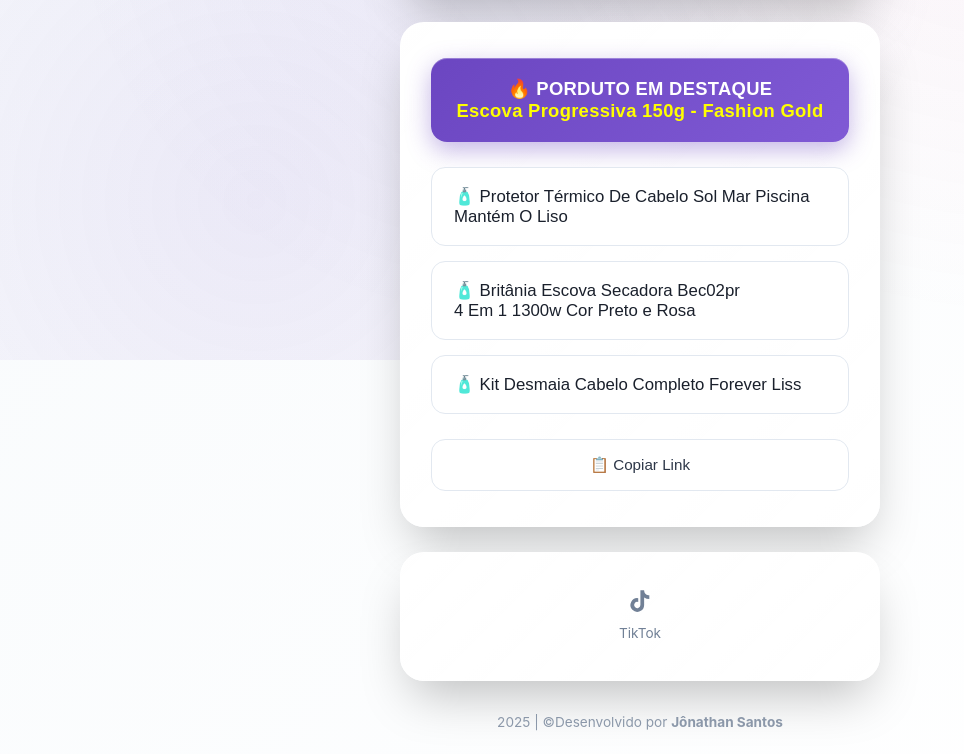
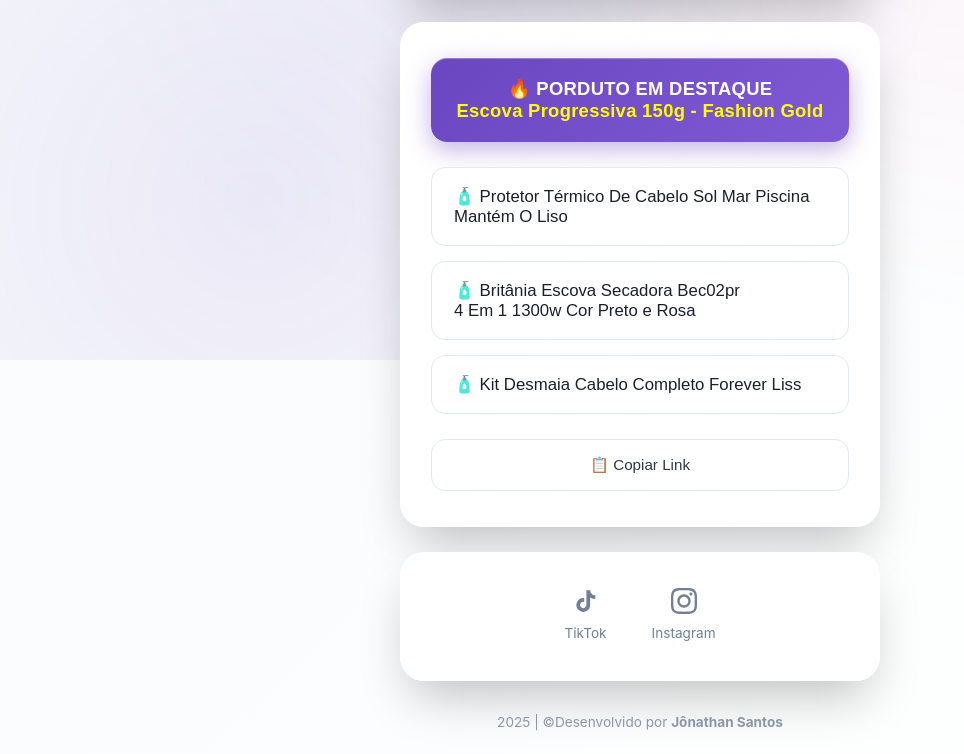
Before and after one commit to JonathanSantosJS/EloiseIA, a plain HTML site: page index.html in a window 1280 px wide. Shown: the part 440-1194 px from the top of the page, without its empty margins (0-964 px from the left). Drawn offline with Linux system fonts and the light colour scheme.

Commit message:
Update index.html

```diff
--- a/index.html
+++ b/index.html
@@ -116,14 +116,14 @@
           </svg>
           TikTok
         </a>
-        <!--
-            <a href="https://instagram.com/eloiseia" target="_blank" rel="noopener" aria-label="Instagram" class="social-link">
+
+            <a href="https://www.instagram.com/belezaeloise/" target="_blank" rel="noopener" aria-label="Instagram" class="social-link">
                 <svg width="24" height="24" viewBox="0 0 24 24" fill="currentColor">
                     <path d="M12 2.163c3.204 0 3.584.012 4.85.07 3.252.148 4.771 1.691 4.919 4.919.058 1.265.069 1.645.069 4.849 0 3.205-.012 3.584-.069 4.849-.149 3.225-1.664 4.771-4.919 4.919-1.266.058-1.644.07-4.85.07-3.204 0-3.584-.012-4.849-.07-3.26-.149-4.771-1.699-4.919-4.92-.058-1.265-.07-1.644-.07-4.849 0-3.204.013-3.583.07-4.849.149-3.227 1.664-4.771 4.919-4.919 1.266-.057 1.645-.069 4.849-.069zm0-2.163c-3.259 0-3.667.014-4.947.072-4.358.2-6.78 2.618-6.98 6.98-.059 1.281-.073 1.689-.073 4.948 0 3.259.014 3.668.072 4.948.2 4.358 2.618 6.78 6.98 6.98 1.281.058 1.689.072 4.948.072 3.259 0 3.668-.014 4.948-.072 4.354-.2 6.782-2.618 6.979-6.98.059-1.28.073-1.689.073-4.948 0-3.259-.014-3.667-.072-4.947-.196-4.354-2.617-6.78-6.979-6.98-1.281-.059-1.69-.073-4.949-.073zm0 5.838c-3.403 0-6.162 2.759-6.162 6.162s2.759 6.163 6.162 6.163 6.162-2.759 6.162-6.163c0-3.403-2.759-6.162-6.162-6.162zm0 10.162c-2.209 0-4-1.79-4-4 0-2.209 1.791-4 4-4s4 1.791 4 4c0 2.21-1.791 4-4 4zm6.406-11.845c-.796 0-1.441.645-1.441 1.44s.645 1.44 1.441 1.44c.795 0 1.439-.645 1.439-1.44s-.644-1.44-1.439-1.44z"/>
                 </svg>
                 Instagram
             </a>
-        -->
+
       </div>
       <footer>
         2025 | &copyDesenvolvido por <strong>Jônathan Santos</strong>
```
